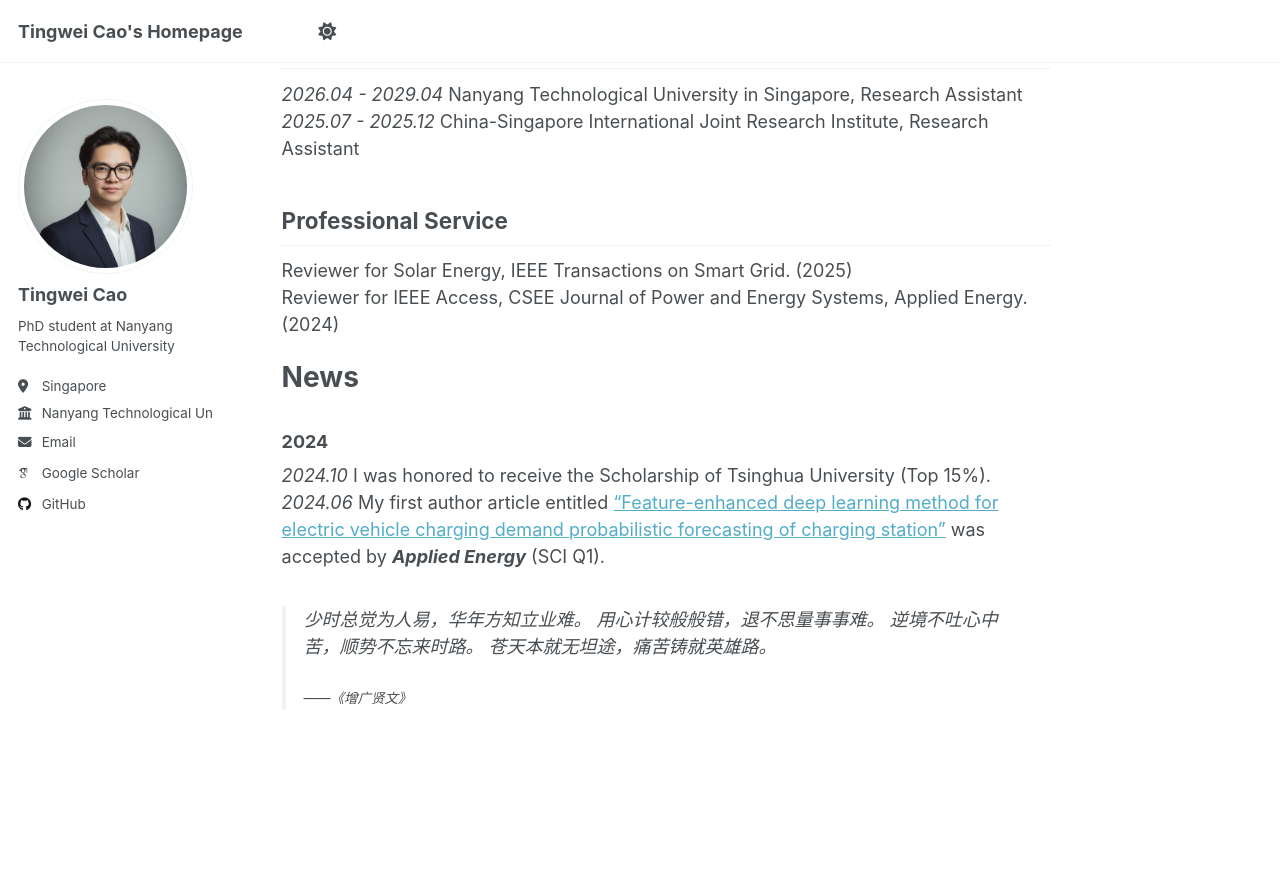
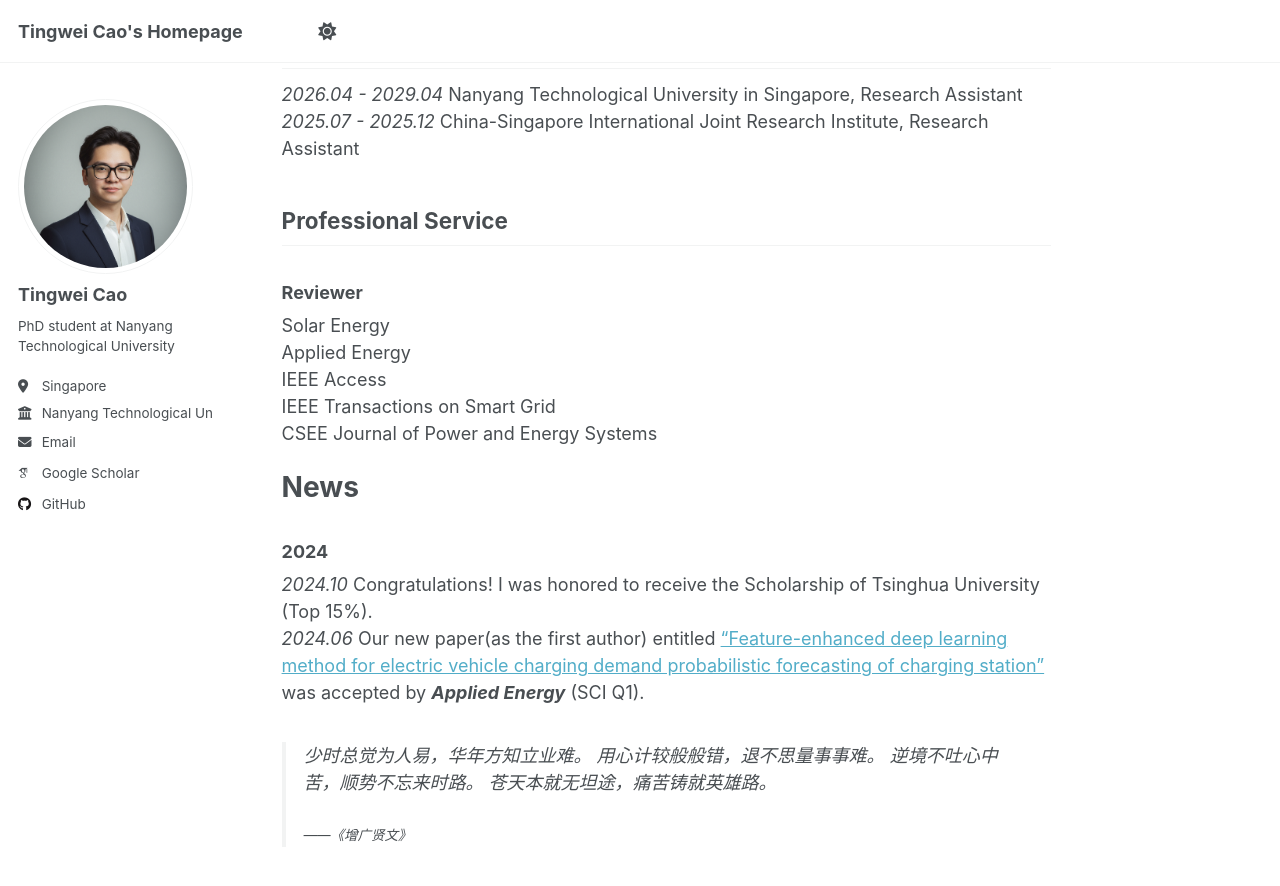
Before and after one commit to tingweicao/tingweicao.github.io, a Jekyll site: the page built from _pages/about.md, in a window 1280 px wide and 900 px high, scrolled down 761 px. Shown: the top 886 px of the window. Built offline with Jekyll 4.4.1, drawn with Linux system fonts in a browser that asks for light colours; some web fonts are replaced; a script that is not in the unit is left out.

Commit message:
Update about.md

```diff
--- a/_pages/about.md
+++ b/_pages/about.md
@@ -24,14 +24,18 @@ _2025.07 - 2025.12_ China-Singapore International Joint Research Institute, Rese
 
 Professional Service
 -----
-Reviewer for Solar Energy, IEEE Transactions on Smart Grid. (2025)
-Reviewer for IEEE Access, CSEE Journal of Power and Energy Systems, Applied Energy. (2024)
+### Reviewer
+Solar Energy
+Applied Energy
+IEEE Access
+IEEE Transactions on Smart Grid
+CSEE Journal of Power and Energy Systems
 
 News
 ======
 ### 2024
-_2024.10_ I was honored to receive the Scholarship of Tsinghua University (Top 15%).
-_2024.06_ My first author article entitled ["Feature-enhanced deep learning method for electric vehicle charging demand probabilistic forecasting of charging station"](https://www.sciencedirect.com/science/article/abs/pii/S0306261924011346) was accepted by ***Applied Energy*** (SCI Q1).
+_2024.10_ Congratulations! I was honored to receive the Scholarship of Tsinghua University (Top 15%).
+_2024.06_ Our new paper(as the first author) entitled ["Feature-enhanced deep learning method for electric vehicle charging demand probabilistic forecasting of charging station"](https://www.sciencedirect.com/science/article/abs/pii/S0306261924011346) was accepted by ***Applied Energy*** (SCI Q1).
 
 > 少时总觉为人易，华年方知立业难。
 > 用心计较般般错，退不思量事事难。
```
